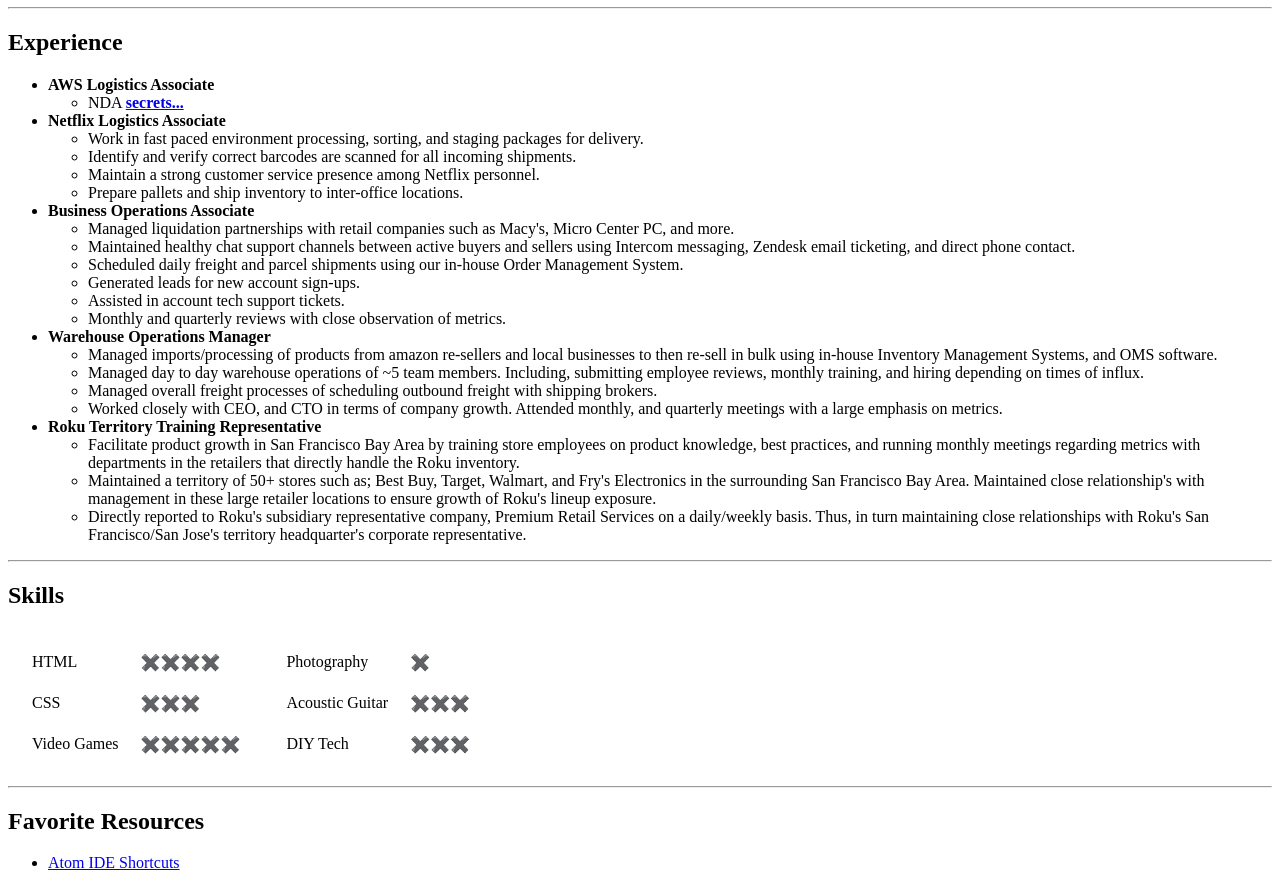
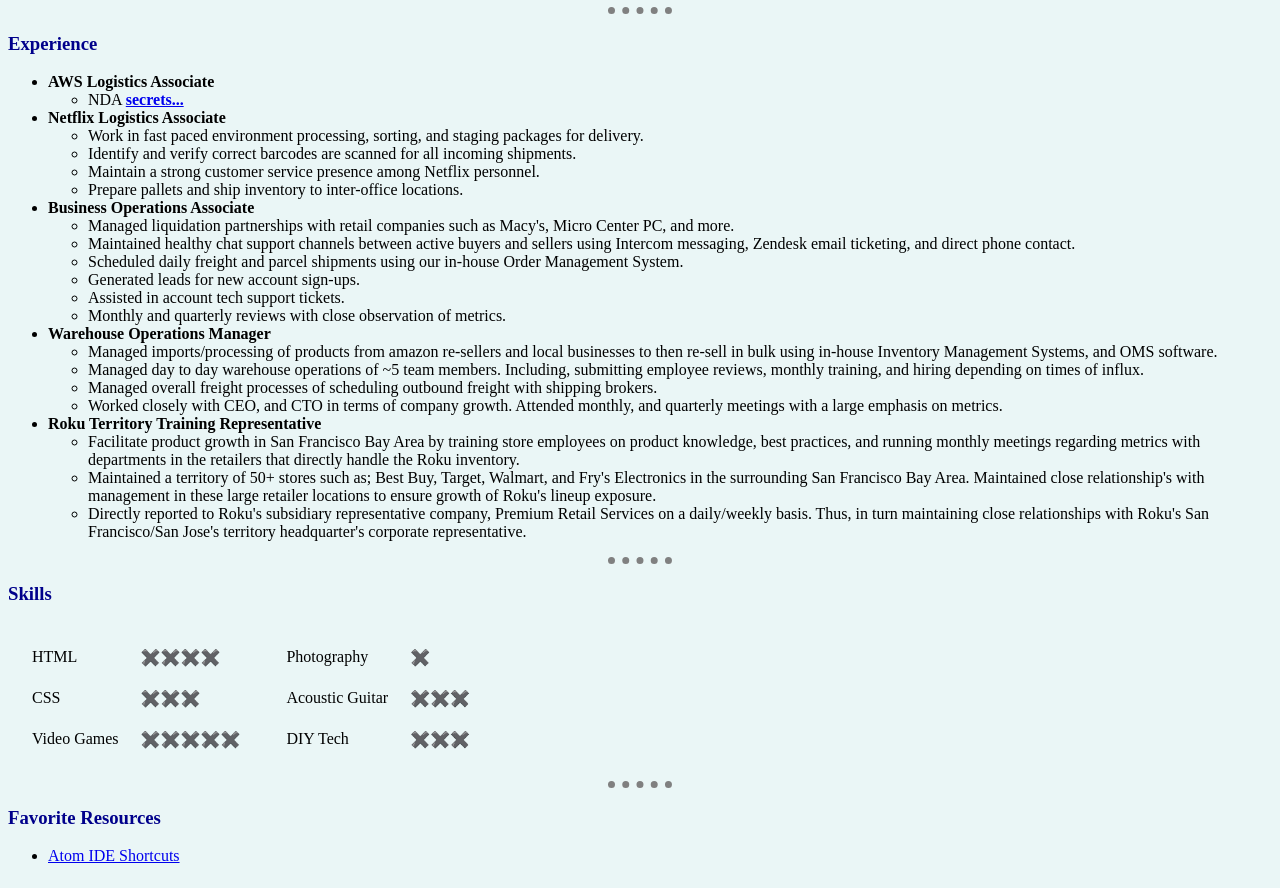
Before and after one commit to crb1995/cv, a plain HTML site: page index.html in a window 1280 px wide. Shown: the part 304-1192 px from the top of the page. Drawn offline with Linux system fonts and the light colour scheme; files that its build step writes are made by us from their sources.

Commit message:
Added styles.css page / changed a few things

```diff
--- a/index.html
+++ b/index.html
@@ -4,6 +4,7 @@
 <head>
   <meta charset="utf-8">
   <title>Connor's Personal Site</title>
+  <link rel="stylesheet" href="css/styles.css">
 </head>
 
 <body>
@@ -24,7 +25,7 @@
     </tr>
   </table>
   <hr>
-  <h2>Experience</h2>
+  <h3>Experience</h3>
   <ul>
     <li><strong>AWS Logistics Associate</strong></li>
     <ul>
@@ -64,7 +65,7 @@
     </ul>
   </ul>
   <hr>
-  <h2>Skills</h2>
+  <h3>Skills</h3>
   <table>
     <tr>
       <td>
@@ -102,7 +103,7 @@
     </tr>
   </table>
   <hr>
-  <h2>Favorite Resources</h2>
+  <h3>Favorite Resources</h3>
   <ul>
     <li><a download href="https://github.com/nwinkler/atom-keyboard-shortcuts" target="_blank">Atom IDE Shortcuts</a></li>
   </ul>
--- /dev/null
+++ b/styles.css
@@ -0,0 +1,18 @@
+body {
+  background: #eaf6f6;
+}
+
+hr {
+  border-style: dotted none none;
+  border-color: grey;
+  border-width: 7px;
+  width: 5%;
+}
+
+h1 {
+  color: #66bfbf;
+}
+
+h3 {
+  color: darkblue;
+}
```
Also changed, not shown: contact.html (+1 -0 lines).
